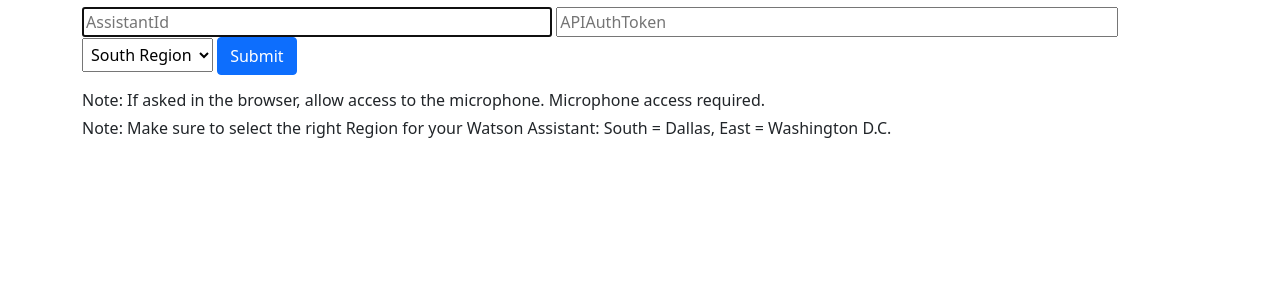
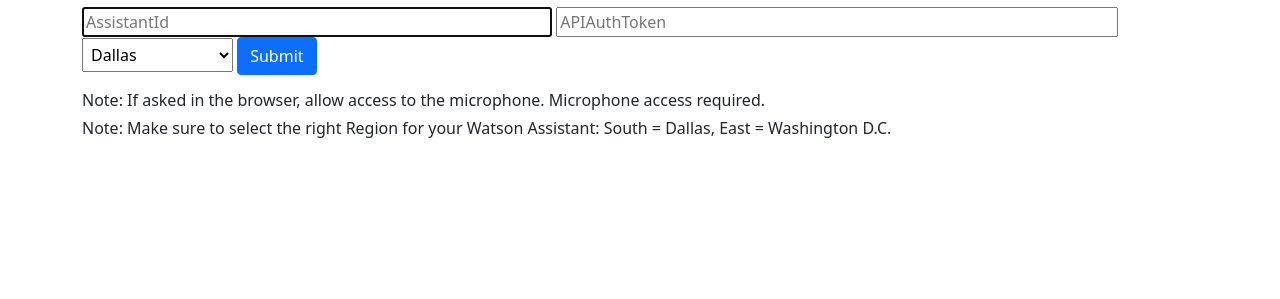
Before and after one commit to Changing-Expectations/watson-voice-website, a Flask app: page /login in a window 1280 px wide. Shown: the part 119-418 px from the top of the page. Run offline with Flask 2, Linux system fonts and the light colour scheme; some libraries are stand-ins or nearby versions.

Commit message:
Enable watson assistant in various regions (#3)
* Enable watson assistant in various regions

* Enable Watson Assistant's in Multiple region's

```diff
--- a/watson-voice-bot/app.py
+++ b/watson-voice-bot/app.py
@@ -59,10 +59,22 @@ class WatsonAssistantSession(object):
                 authenticator = IAMAuthenticator(authToken)
                 self.m_assistantId = assistantId
                 self.m_assistant = AssistantV2(version="2019-11-06", authenticator=authenticator)
-                if(region == "East"):
-                    self.m_assistant.set_service_url(str(os.environ.get("ASSISTANT_EAST_URL")))
+                if(region == "us-east"):
+	                self.m_assistant.set_service_url(str(os.environ.get("ASSISTANT_EAST_URL")))
+                elif(region == "us-south"):
+	                self.m_assistant.set_service_url(str(os.environ.get("ASSISTANT_SOUTH_URL")))
+                elif(region == "eu-gb"):
+	                self.m_assistant.set_service_url(str(os.environ.get("ASSISTANT_GB_URL")))
+                elif(region == "eu-de"):
+	                self.m_assistant.set_service_url(str(os.environ.get("ASSISTANT_DE_URL")))
+                elif(region == "jp-tok"):
+	                self.m_assistant.set_service_url(str(os.environ.get("ASSISTANT_TOK_URL")))
+                elif(region == "au-syd"):
+	                self.m_assistant.set_service_url(str(os.environ.get("ASSISTANT_SYD_URL")))
+                elif(region == "kr-seo"):
+	                self.m_assistant.set_service_url(str(os.environ.get("ASSISTANT_SEO_URL")))
                 else:
-                    self.m_assistant.set_service_url(str(os.environ.get("ASSISTANT_SOUTH_URL")))
+	                self.m_assistant.set_service_url(str(os.environ.get("ASSISTANT_SOUTH_URL")))
             except:
                 errorStr = "Exception thrown while trying to authenticate session."
                 return errorStr
--- a/watson-voice-bot/templates/login.html
+++ b/watson-voice-bot/templates/login.html
@@ -22,8 +22,13 @@
          <input type="text" placeholder="APIAuthToken" name="apiauthtoken" size=55 value="{{
           request.form.apiauthtoken }}">
 	 <select class="combo" name="region">
-	   <option value="South">South Region</option>
-	   <option value="East">East Region</option>
+	   <option value="us-south">Dallas</option>
+	   <option value="us-east">Washington, DC</option>
+           <option value="eu-gb">London</option>
+	   <option value="eu-de">Frankfurt</option>
+           <option value="jp-tok">Tokyo</option>
+	   <option value="au-syd">Sydney</option>
+           <option value="kr-seo">Seoul</option>
 	 </select>
          <button class="btn btn-primary" type="submit">Submit</button>
       </form>
```
